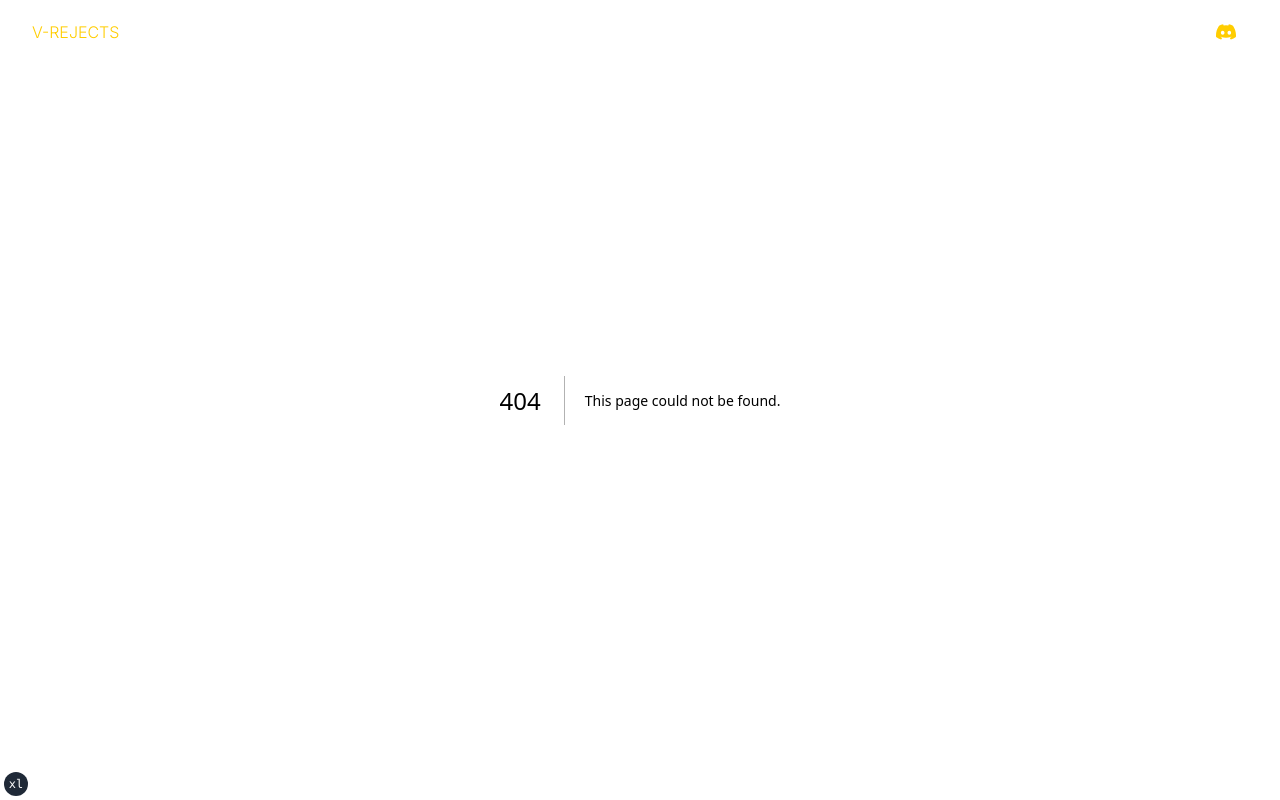
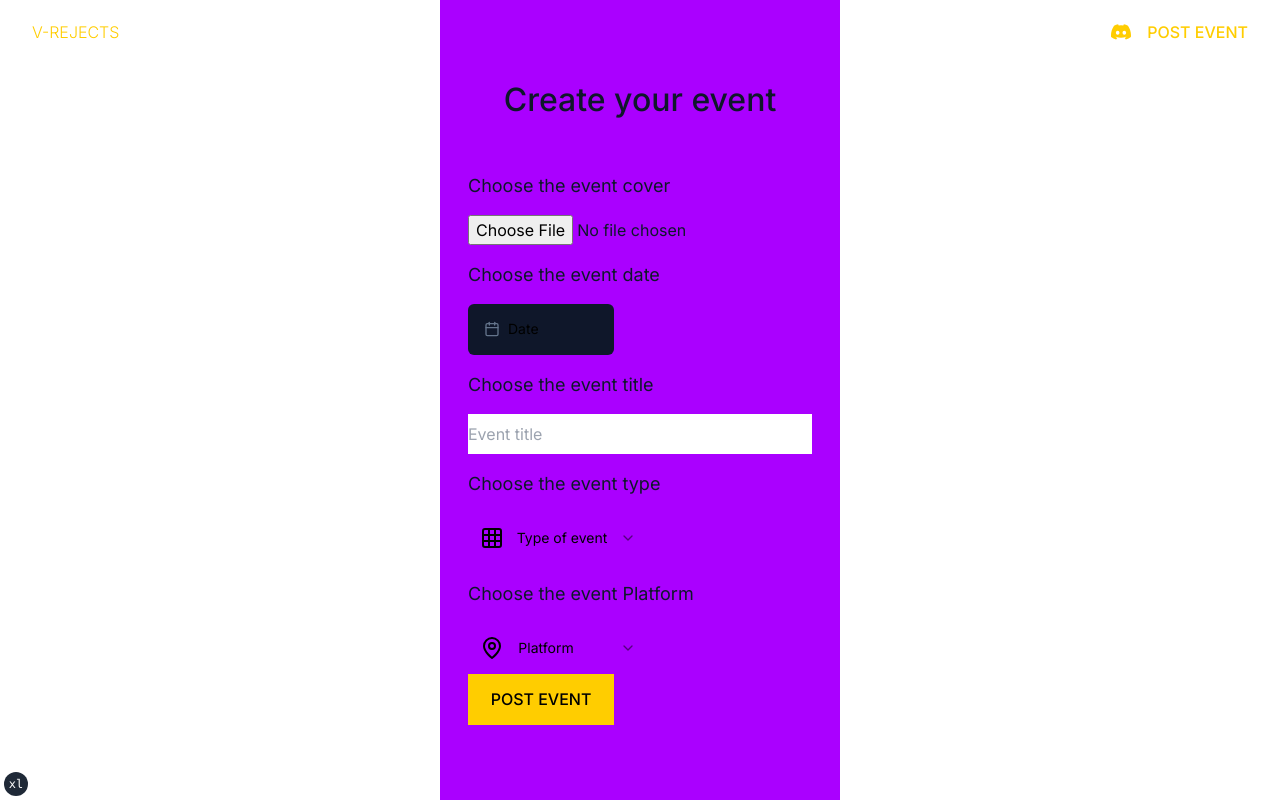
Before and after one commit to mirrordwellers/mirror-dwellers, a Next.js app: page /postevent in a window 1280 px wide. Before the commit this address had no page. Built offline with nearby package versions, Linux system fonts and the light colour scheme.

Commit message:
creating postevent page

```diff
--- /dev/null
+++ b/app/postevent/page.tsx
@@ -0,0 +1,28 @@
+import React from 'react'
+import { DatePicker } from '@/components/date-picker'
+import { TypeInput } from '@/components/type-input'
+import { PlatformInput } from '@/components/platform-input'
+
+export default function page() {
+  return (
+    <div className='flex justify-center'>
+      <div className=' bg-[#AA00FF] w-[400px] flex h-screen justify-center items-center'>
+        <section className='grid '>
+          <h1 className='text-center font-[500] text-[32px] mb-8'>Create your event</h1>
+          <span className='text-[18px] mb-4 mt-4'>Choose the event cover</span>
+          <input type="file" />
+          <span className='text-[18px] mb-4 mt-4'>Choose the event date</span>
+          <DatePicker />
+          <span className='text-[18px] mb-4 mt-4'>Choose the event title</span>
+          <input type="text" placeholder='Event title' className='h-10' />
+          <span className='text-[18px] mb-4 mt-4'>Choose the event type</span>
+          <TypeInput />
+          <span className='text-[18px] mb-4 mt-4'>Choose the event Platform</span>
+          <PlatformInput />
+
+          <button className='h-[51px] w-[146px] bg-[#FFCD00] text-[black] font-[500] '>POST EVENT</button>
+        </section>
+      </div>
+    </div>
+  )
+}
--- a/components/site-header.tsx
+++ b/components/site-header.tsx
@@ -4,6 +4,7 @@ import { siteConfig } from "@/config/site"
 import { buttonVariants } from "@/components/ui/button"
 import { Icons } from "@/components/icons"
 
+const homeURL = () => window.location.href;
 export function SiteHeader() {
   return (
     <header className="fixed z-40 w-full ">
@@ -17,6 +18,7 @@ export function SiteHeader() {
         </div>
         <div className="flex items-center justify-end flex-1 pr-8 space-x-4">
           <nav className="flex items-center space-x-1">
+
                 <Link
                 href={siteConfig.links.github}
                 target="_blank"
@@ -32,6 +34,9 @@ export function SiteHeader() {
                   <span className="sr-only">Discord</span>
                 </div>
               </Link>
+
+              <Link href="/postevent" className="text-[#FFCD00] font-[500]">POST EVENT</Link>
+
           </nav>
         </div>
       </div>
```
Lines whose indentation alone changed are shown as unchanged.
